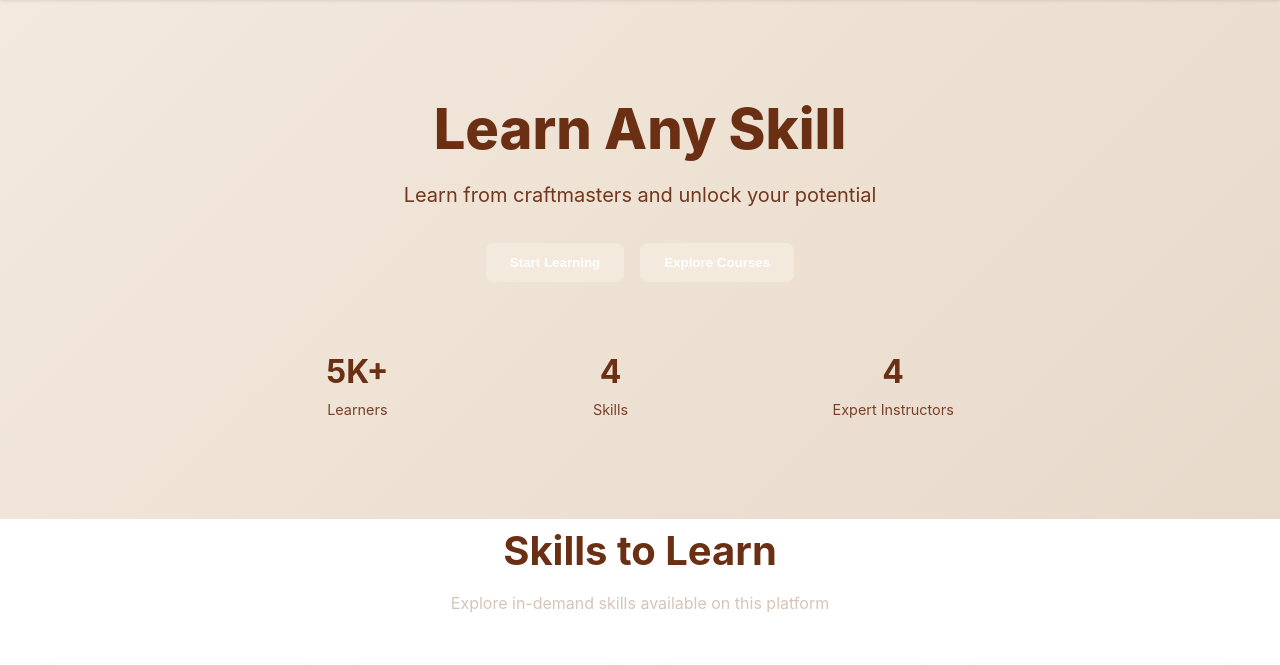
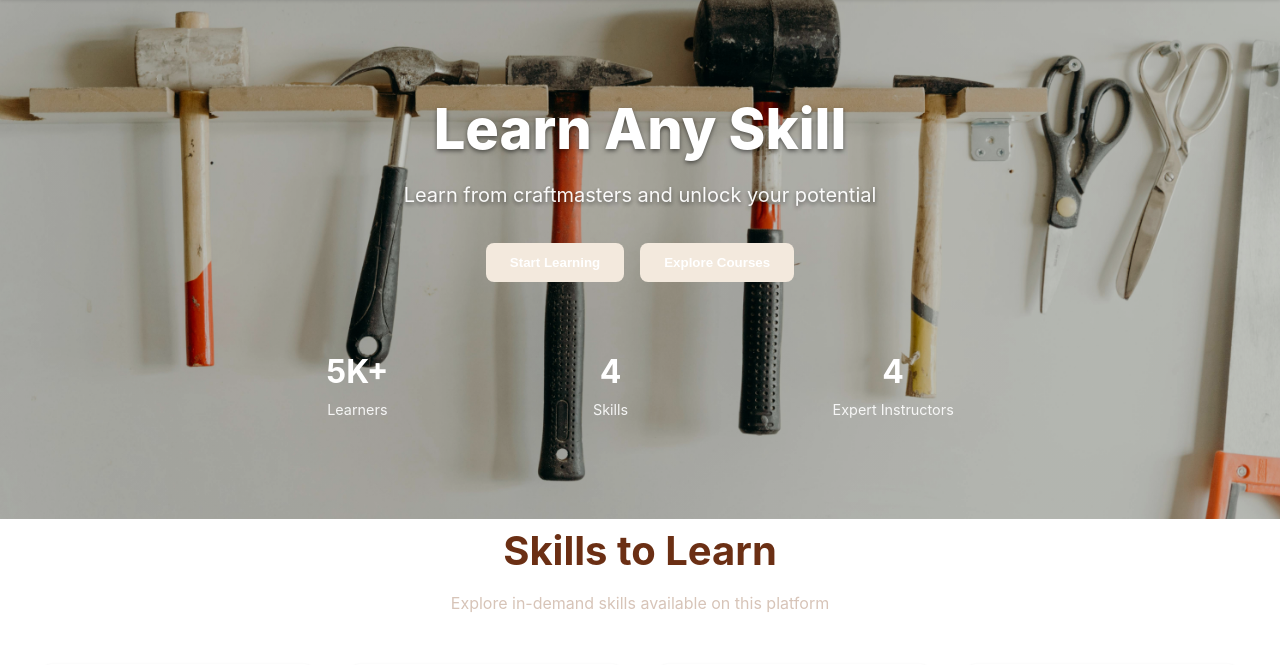
Before and after one commit to AishaNoku/UbuntuTheSkillTrainer, a PHP site: page / in a window 1280 px wide. Shown: the part 83-748 px from the top of the page. Run offline with PHP 8.4, Linux system fonts and the light colour scheme.

Commit message:
hero background image and colour changes on home

```diff
--- a/styles.css
+++ b/styles.css
@@ -143,8 +143,13 @@ nav a:hover {
 
 /* Hero Section (Reverted to Original) */
 .hero {
-  background: linear-gradient(135deg, var(--primary) 0%, var(--primary-dark) 100%);
-  color: var(--dark);
+  background-image: linear-gradient(rgba(0, 0, 0, 0.2), rgba(0, 0, 0, 0.2)),
+  url('images/hero_bg.jpg');
+
+  background-size: cover;
+  background-position: center;
+  background-repeat: no-repeat;
+  color: var(--white);
   padding: 6rem 2rem;
   text-align: center;
 }
@@ -159,15 +164,18 @@ nav a:hover {
   margin-bottom: 1rem;
   font-weight: 800;
   line-height: 1.2;
+  text-shadow: 0 2px 4px rgba(0,0,0,0.5);
 }
 
 .hero p {
   font-size: 1.25rem;
   margin-bottom: 2rem;
   opacity: 0.95;
+  text-shadow: 0 2px 4px rgba(0,0,0,0.5);
 }
 
 .hero-buttons {
+  color: var(--white);
   display: flex;
   gap: 1rem;
   justify-content: center;
```
Also changed, not shown: images/hero_bg.jpg (added).
